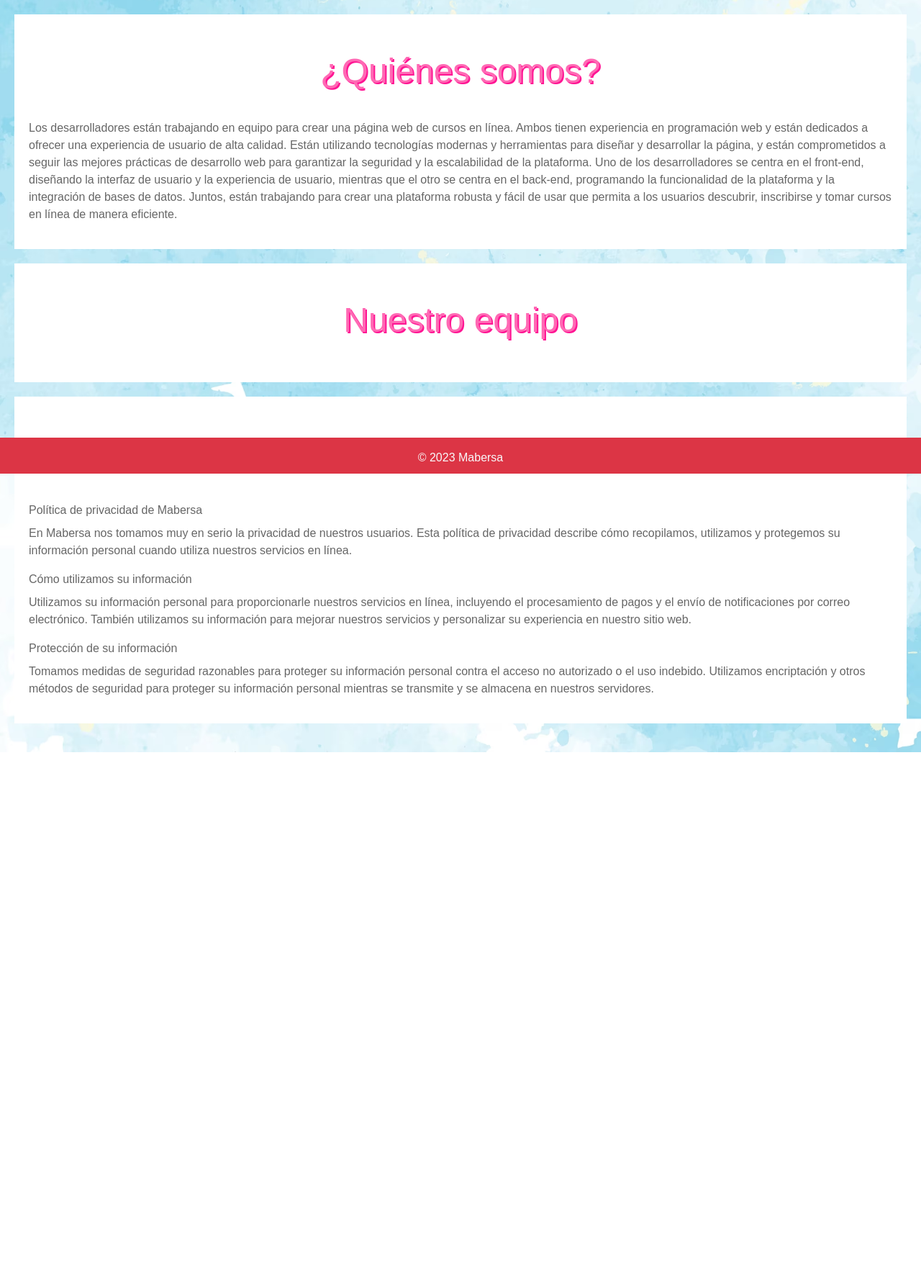
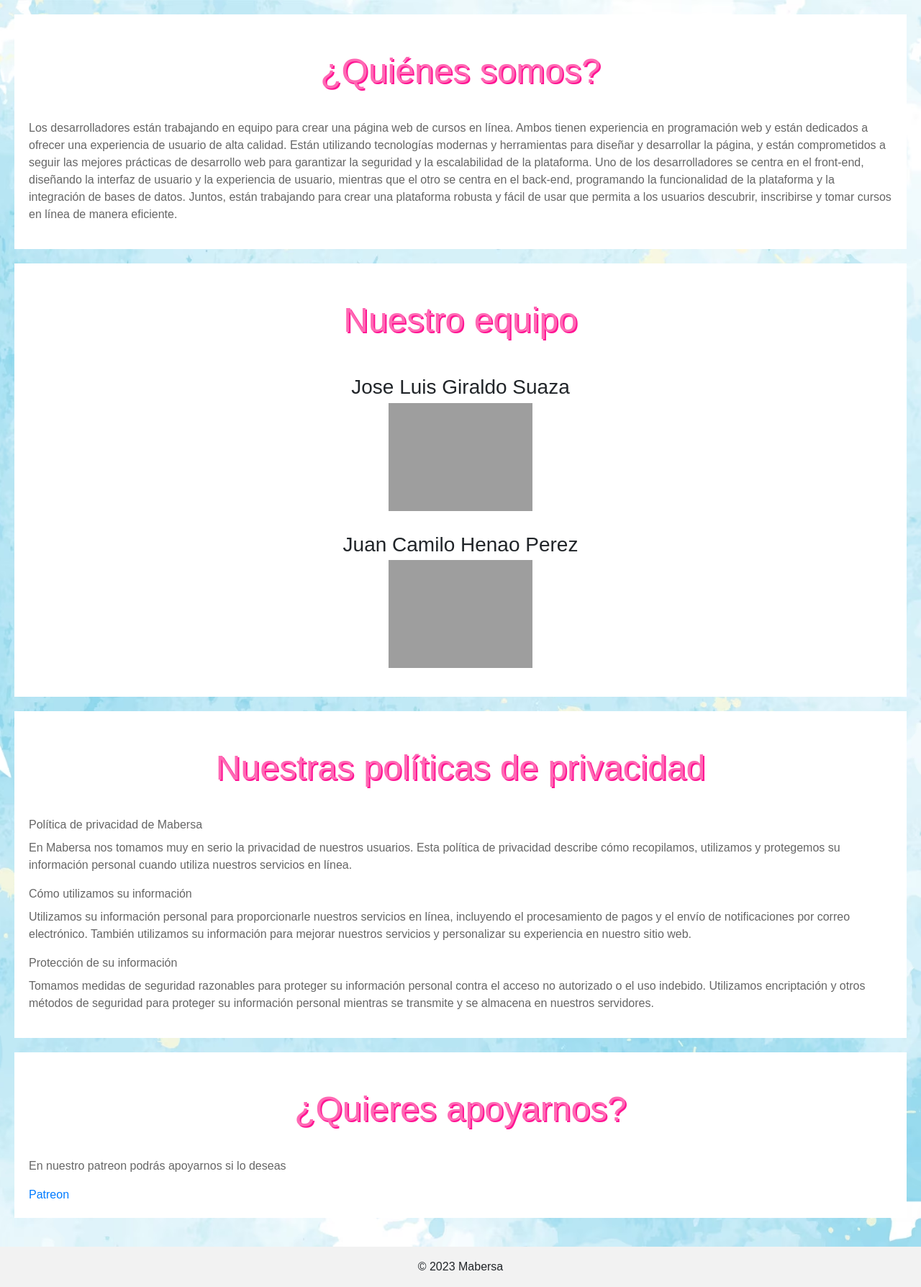
Before and after one commit to kronBELET/MABERSA_FENIX, a PHP site: page /politics.php in a window 1280 px wide. Shown: the part 142-1930 px from the top of the page at 72% size. Before the commit the page ends 1187 px from the top, so only its background shows below. Run offline with PHP 8.4, Linux system fonts and the light colour scheme; grey boxes are pictures that could not be loaded.

Commit message:
Add files via upload

```diff
--- a/footer.php
+++ b/footer.php
@@ -1,4 +1,4 @@
-<footer class="bg-danger text-light mt-5 fixed-bottom" style="height: 50px;">
+<footer class="footer" style="height: 50px;">
     <div class="container py-3">
         <div class="row">
             <div class="col-12">
--- a/politics.php
+++ b/politics.php
@@ -1,7 +1,3 @@
-<?php
-session_start();
-?>
-
 <!DOCTYPE html>
 <html>
 <head>
@@ -28,12 +24,28 @@ session_start();
             margin-bottom: 20px;
         }
 
-
         .paragraph {
             color: #666;
             font-size: 16px;
             line-height: 1.5;
             text-align: left;
+        }
+
+        .team-member {
+            display: flex;
+            flex-direction: column;
+            align-items: center;
+            margin-bottom: 20px;
+        }
+
+        .team-member-name {
+            margin-top: 10px;
+            margin-bottom: 5px;
+        }
+
+        .team-member-image {
+            width: 200px; /* ajusta el tamaño de la imagen según tus necesidades */
+            height: auto;
         }
     </style>
 </head>
@@ -47,6 +59,14 @@ session_start();
         </section>
         <section class="section-container">
             <h2 class="page-title">Nuestro equipo</h2>
+            <div class="team-member">
+                <h3 class="team-member-name">Jose Luis Giraldo Suaza</h3>
+                <img src="ruta_de_la_imagen1.jpg" alt="Imagen de Jose Luis Giraldo Suaza" class="team-member-image">
+            </div>
+            <div class="team-member">
+                <h3 class="team-member-name">Juan Camilo Henao Perez</h3>
+                <img src="ruta_de_la_imagen2.jpg" alt="Imagen de Juan Camilo Henao Perez" class="team-member-image">
+            </div>
         </section>
         <section class="section-container">
             <h2 class="page-title">Nuestras políticas de privacidad</h2>
@@ -57,6 +77,11 @@ session_start();
             <h1 class="paragraph">Protección de su información</h1>
             <p class="paragraph">Tomamos medidas de seguridad razonables para proteger su información personal contra el acceso no autorizado o el uso indebido. Utilizamos encriptación y otros métodos de seguridad para proteger su información personal mientras se transmite y se almacena en nuestros servidores.</p>
         </section>
+        <section class="section-container">
+            <h2 class="page-title">¿Quieres apoyarnos?</h2>
+            <p class="paragraph">En nuestro patreon podrás apoyarnos si lo deseas</p>
+            <a href="https://www.patreon.com/user/membership?u=67202336">Patreon</a>
+        </section>
     </main>
     <?php include('footer.php'); ?>
 </body>
```
Also changed, not shown: courses.php (+28 -4 lines).
